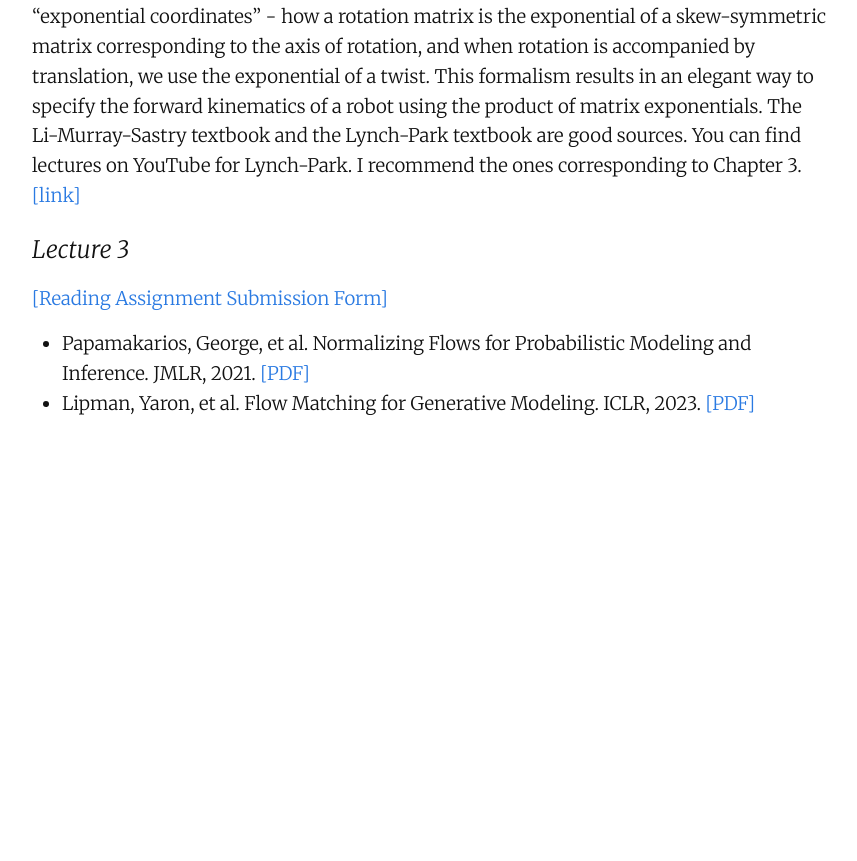
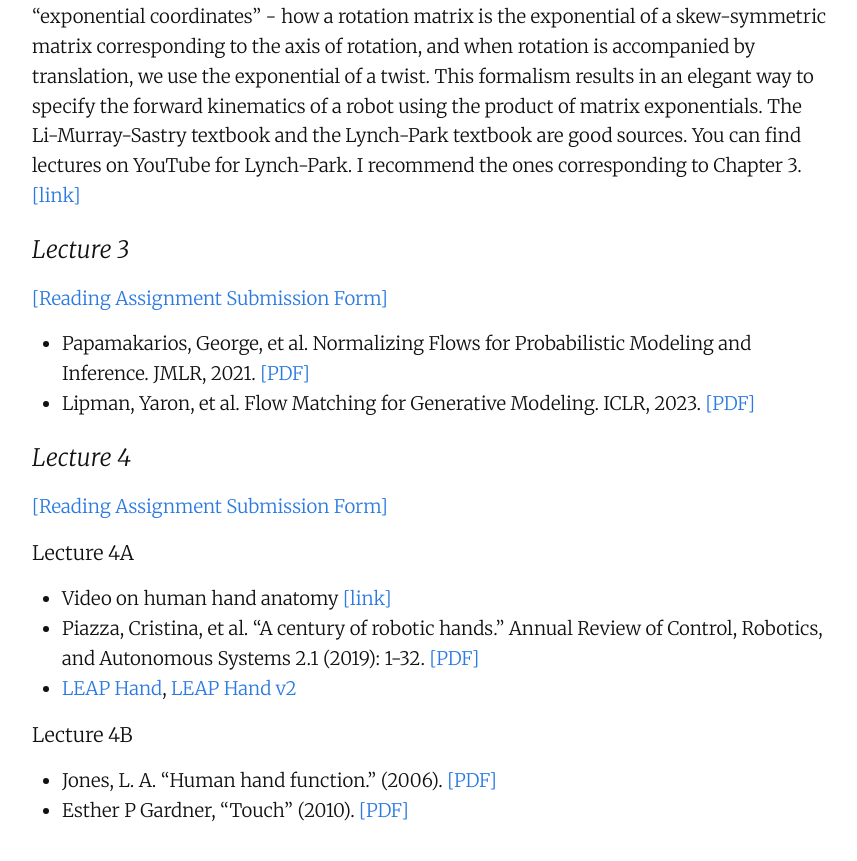
Before and after one commit to robots-that-learn/robots-that-learn.github.io, a Jekyll site: the page built from index.md, in a window 1280 px wide and 900 px high, scrolled down 4289 px. Shown: the top 861 px of the window, without its empty margins (208-1065 px from the left). Built offline with Jekyll 4.4.1, drawn with Linux system fonts in a browser that asks for light colours; our own code applies the rules of GitHub Pages for plain Markdown files; before the commit the page ends 4783 px from its top, so only the background shows below that.

Commit message:
Add Lecture 4 materials and resources to index

```diff
--- a/index.md
+++ b/index.md
@@ -125,6 +125,21 @@ In advance of lecture 2B, students should try to familiarize themselves with how
 - Papamakarios, George, et al.  Normalizing Flows for Probabilistic Modeling and Inference. JMLR, 2021. [[PDF]](resources/normalizing_flows_paper.pdf)
 - Lipman, Yaron, et al. Flow Matching for Generative Modeling. ICLR, 2023. [[PDF]](resources/flow_matching_paper.pdf)
 
+### Lecture 4
+
+[[Reading Assignment Submission Form]](https://forms.gle/1m4iVkFfwL9t4AWi8)
+
+#### Lecture 4A
+
+- Video on human hand anatomy [[link]](https://www.youtube.com/watch?v=-y69D76RdMs)
+- Piazza, Cristina, et al. "A century of robotic hands." Annual Review of Control, Robotics, and Autonomous Systems 2.1 (2019): 1-32. [[PDF]](resources/century-of-robotic-hands.pdf)
+- [LEAP Hand](https://leaphand.com/), [LEAP Hand v2](https://openreview.net/forum?id=eQomRzRZEP)
+
+#### Lecture 4B
+
+- Jones, L. A. "Human hand function." (2006). [[PDF]](resources/Human_Hand_Function.pdf)
+- Esther P Gardner, "Touch" (2010). [[PDF]](resources/Gardner-ELS2010.pdf)
+
 <!--
 ### Lecture 3
 
```
